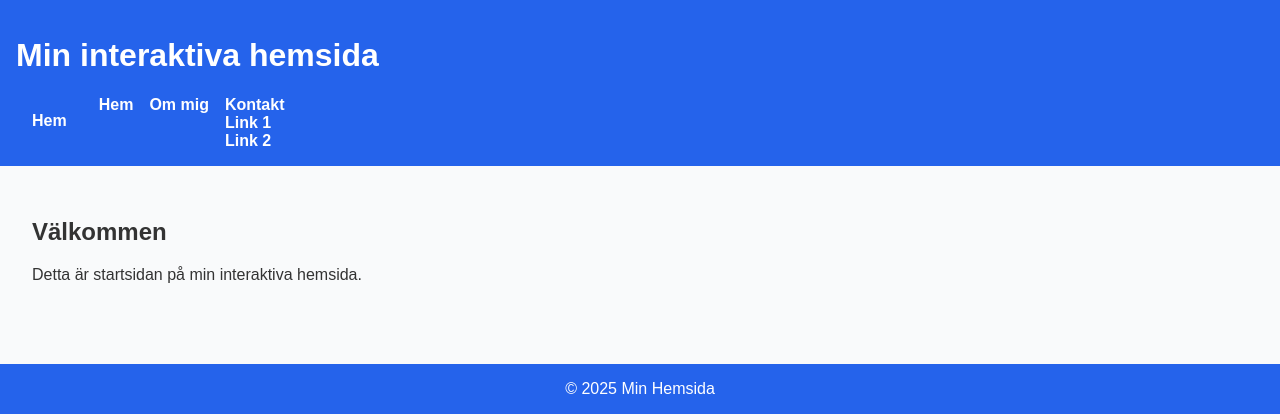
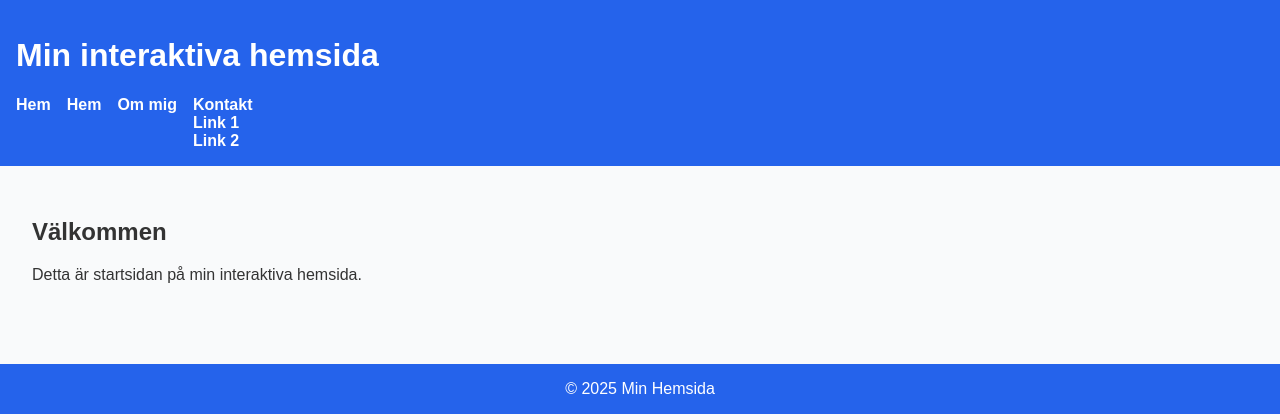
Before and after one commit to foeUyih/foeuyih.github.io, a PHP site: page / in a window 1280 px wide. Shown: the top 420 px of the page. Run offline with PHP 8.4, Linux system fonts and the light colour scheme.

Commit message:
Update style.css

```diff
--- a/style.css
+++ b/style.css
@@ -15,7 +15,7 @@ header {
 .dropbtn {
   background-color: #2563eb;
   color: white;
-  padding: 16px;
+  padding: 0px;
   font-size: 16px;
   border: none;
 }
```
